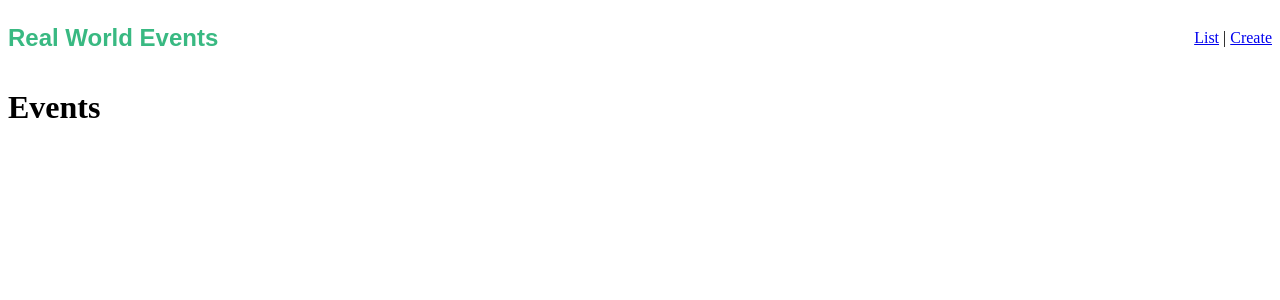
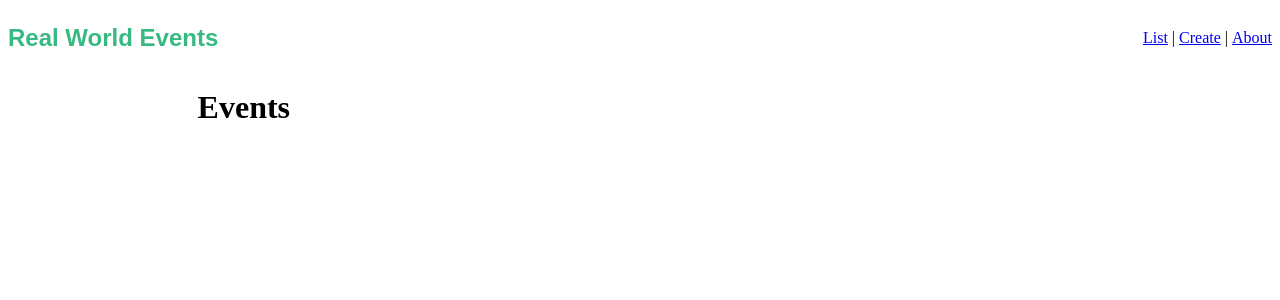
Before and after one commit to nressa/real-world-vue, a Nuxt app: page / in a window 1280 px wide. Shown: the top 300 px of the page. Built offline with nearby package versions, Linux system fonts and the light colour scheme.

Commit message:
feat: setup default layout and page title

```diff
--- a/components/NavBar.vue
+++ b/components/NavBar.vue
@@ -9,6 +9,9 @@
             </nuxt-link> |
             <nuxt-link to="/create" class="">
                 Create
+            </nuxt-link> |
+            <nuxt-link to="/about" class="">
+                About
             </nuxt-link>
         </nav>
     </div>
--- a/layouts/default.vue
+++ b/layouts/default.vue
@@ -1,11 +1,12 @@
 <template>
   <div class="">
     <navBar />
-    <Nuxt />
+    <div class="container">
+      <Nuxt />
+    </div>
   </div>
 
 </template>
-
 
 <script>
 import NavBar from '~/components/NavBar.vue'
@@ -17,3 +18,10 @@ export default {
 }
 
 </script>
+
+<style>
+.container {
+  margin-left: 15%;
+  margin-right: 15%;
+}
+</style>
--- a/pages/about.vue
+++ b/pages/about.vue
@@ -1,14 +1,16 @@
 <template>
   <div>
-      Ressa
+    <h1>About</h1>
   </div>
 </template>
 
 <script>
 
 export default{
-  layout (context) {
-    return 'default'
+  head() {
+      return {
+        title: "About"
+      };
   }
 }
 
--- a/pages/create.vue
+++ b/pages/create.vue
@@ -7,8 +7,10 @@
 <script>
 
 export default{
-  layout (context) {
-    return 'default'
+  head() {
+      return {
+        title: "Create Event"
+      };
   }
 }
 
--- a/pages/index.vue
+++ b/pages/index.vue
@@ -5,5 +5,10 @@
 </template>
 
 <script>
-export default {}
+export default {
+  head() {
+      return {
+        title: "Event Blog"
+      };
+  }}
 </script>
```
